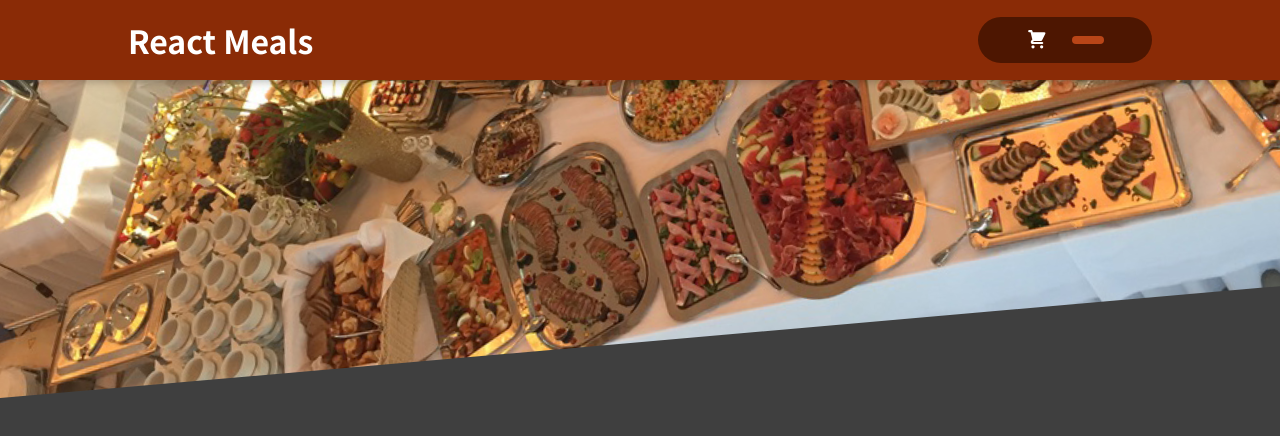
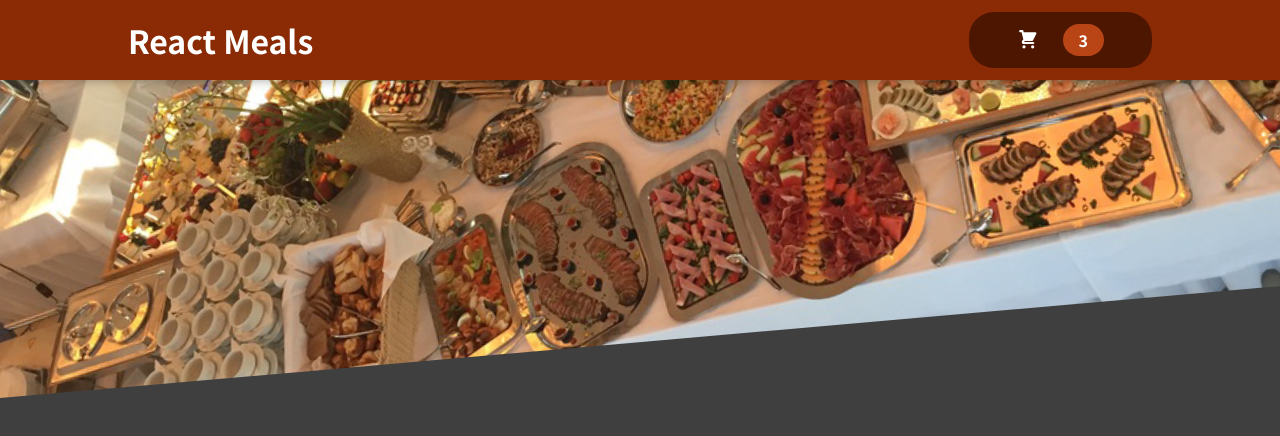
Before and after one commit to M-mcartera/ReactIvFutureLearning, a React (Create React App) app in the folder FoodOrderApp/: page / in a window 1280 px wide. Shown: the top 436 px of the page. Built offline with nearby package versions, Linux system fonts and the light colour scheme.

Commit message:
finishit cartButton

```diff
--- a/FoodOrderApp/src/components/Layout/HeaderCartButton.js
+++ b/FoodOrderApp/src/components/Layout/HeaderCartButton.js
@@ -5,14 +5,12 @@ import styles from "./HeaderCartButton.module.css";
 
 const HeaderCartButton = () => {
   return (
-    <React.Fragment>
       <button className={styles.button}>
         <div className={styles.icon}>
           <CartIcon />
         </div>
-        <div className={styles.badge}></div>
+        <div className={styles.badge}>3</div>
       </button>
-    </React.Fragment>
   );
 };
 export default HeaderCartButton;
```
Also changed, not shown: 1 other file (tests, documents, lock files or other folders).
